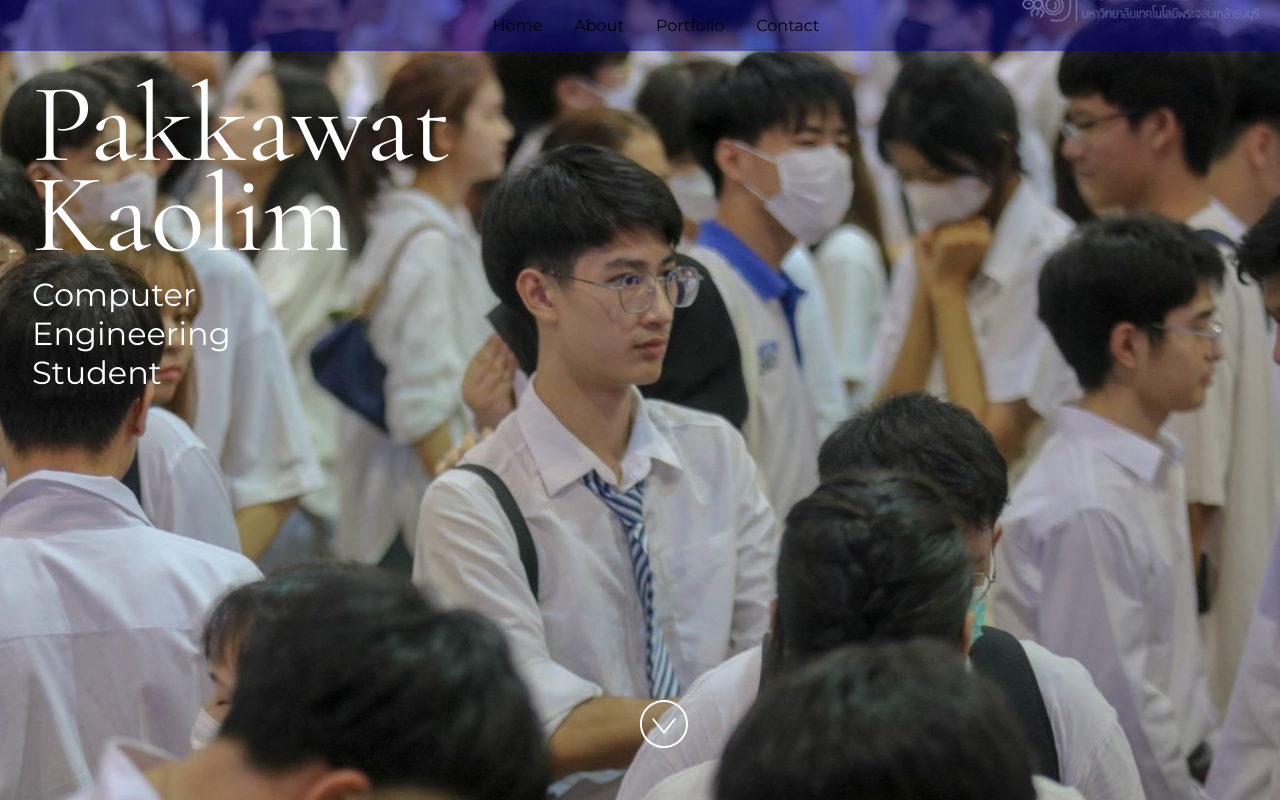
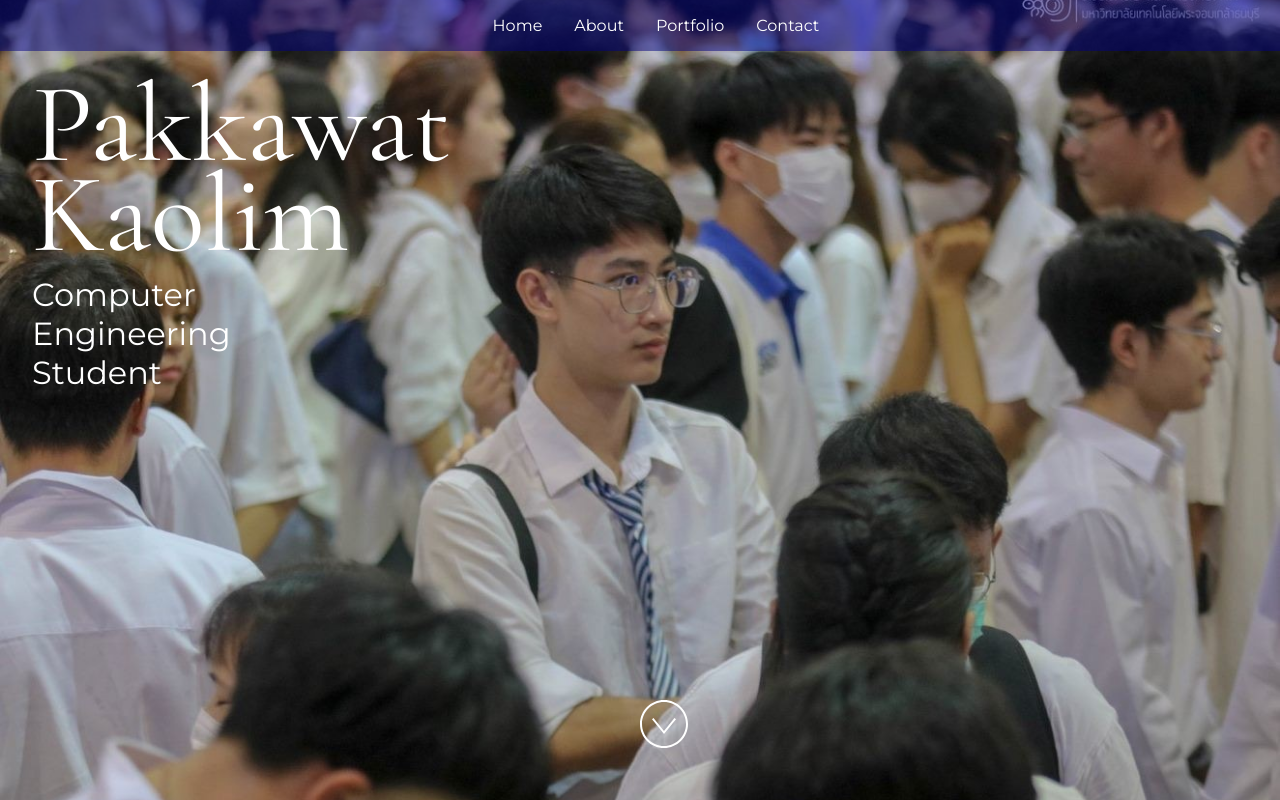
Before and after one commit to PlugsPakuko/TechnicalOnboarding_MLSA, a React (Vite) app: page / in a window 1280 px wide. Built offline with nearby package versions, Linux system fonts and the light colour scheme; grey boxes are pictures that could not be loaded.

Commit message:
nav color & about border

```diff
--- a/src/Components/Header.jsx
+++ b/src/Components/Header.jsx
@@ -10,7 +10,6 @@ const Header = () => {
   return (
     <div
       style={{
-        color: "white",
         position: "fixed",
         display: "flex",
         justifyContent: "center",
@@ -22,10 +21,10 @@ const Header = () => {
         zIndex: 10,
       }}
     >
-      <a href="#home">Home</a>
-      <a href="#about">About</a>
-      <a href="#portfolio">Portfolio</a>
-      <a href="#footer">Contact</a>
+      <a href="#home" style={{ color: "white"}}>Home</a>
+      <a href="#about" style={{ color: "white"}}>About</a>
+      <a href="#portfolio" style={{ color: "white"}}>Portfolio</a>
+      <a href="#footer" style={{ color: "white"}}>Contact</a>
     </div>
   );
 };
```
